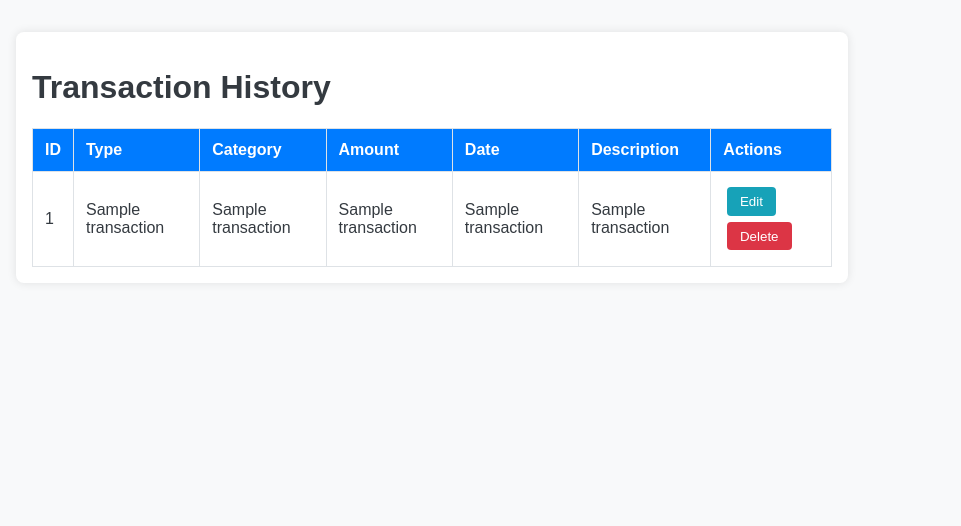
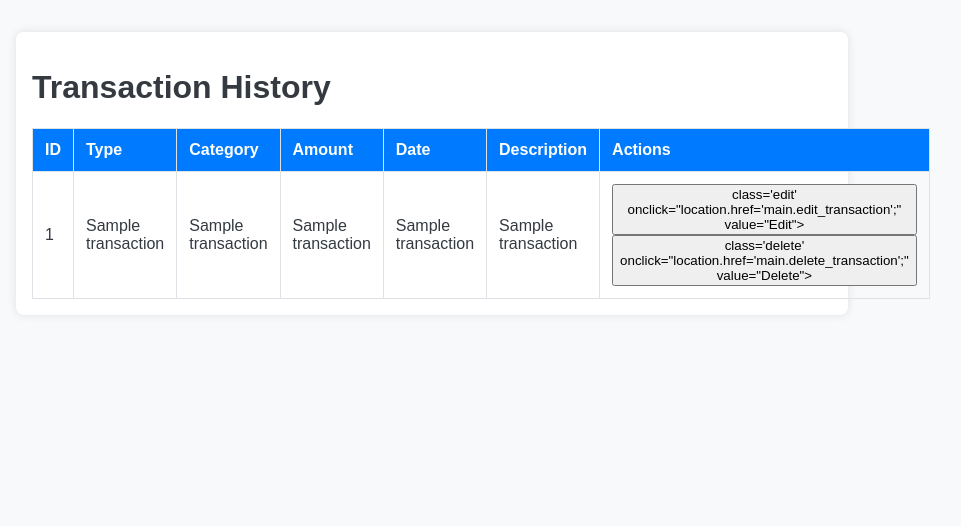
Before and after one commit to arjunbojja1/expense-tracker, a Flask app: template app/templates/view_transactions.html in a window 1280 px wide. Shown: the part 50-576 px from the top of the page, without its empty margins (208-1169 px from the left). Run offline with Flask 3, Linux system fonts and the light colour scheme; the template is opened without the code that fills it: most values are stand-ins (such as "Sample title", 1, 10 or a date in 2020).

Commit message:
Button Update

```diff
--- a/app/templates/view_transactions.html
+++ b/app/templates/view_transactions.html
@@ -20,8 +20,8 @@
         <td>{{ transaction[4] }}</td>
         <td>{{ transaction[5] }}</td>
         <td>
-            <button href="{{ url_for('main.edit_transaction', id=transaction[0]) }}" class="edit">Edit</button>
-            <button href="{{ url_for('main.delete_transaction', id=transaction[0]) }}" class="delete">Delete</button>
+            <button> class='edit' onclick="location.href='main.edit_transaction';" value="Edit"></button>
+            <button> class='delete' onclick="location.href='main.delete_transaction';" value="Delete"></button>
         </td>
     </tr>
     {% endfor %}
```
